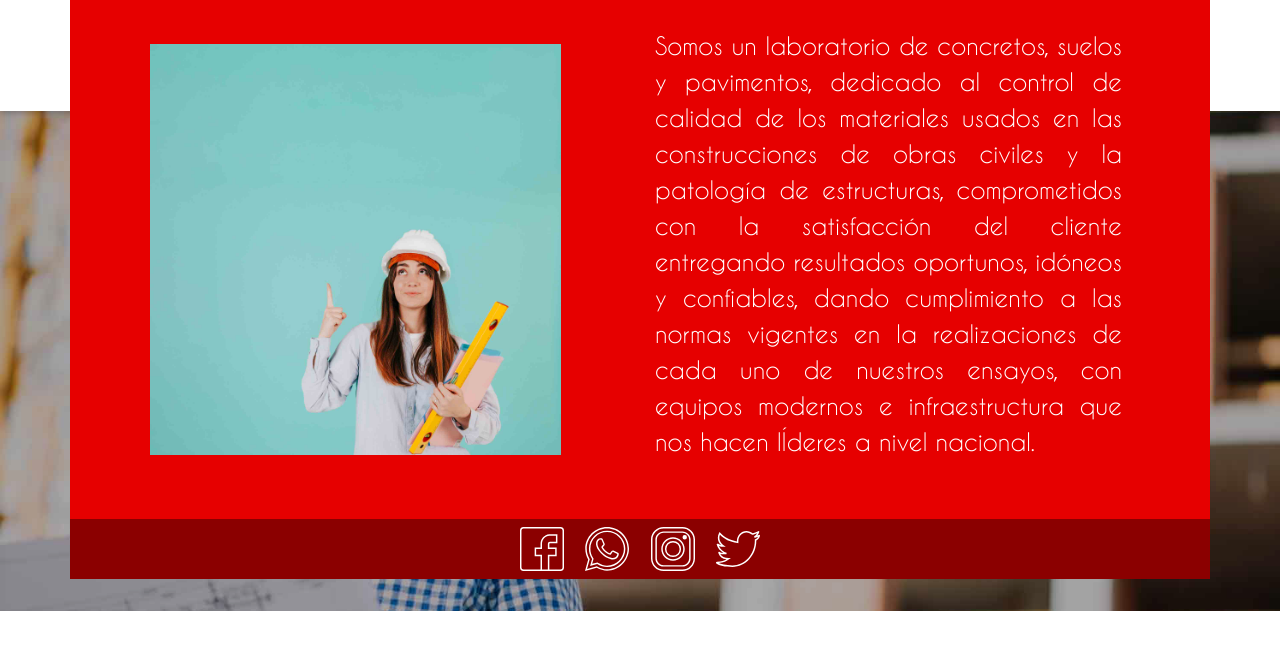
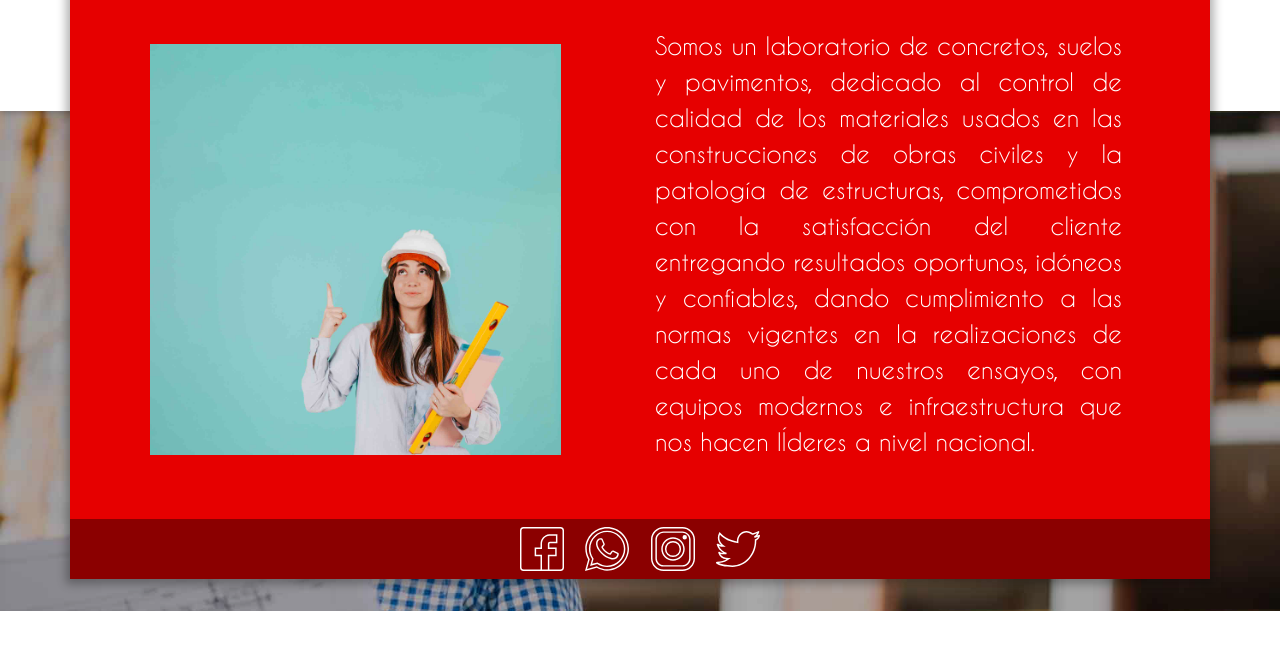
Before and after one commit to juancampo95/ingeomac, a PHP site: page /nosotros.php in a window 1280 px wide. Shown: the top 650 px of the page. Run offline with PHP 8.4, Linux system fonts and the light colour scheme.

Commit message:
Nosotros 2

```diff
--- a/css/style.css
+++ b/css/style.css
@@ -355,6 +355,7 @@ footer ul{
   margin-top: 600px;
   height: auto;
   padding: 4em 0em 0em 0em;
+  box-shadow: 0px 1px 9px 4px rgba(0, 0, 0, 0.3);
 }
 
 .us-header{
```
